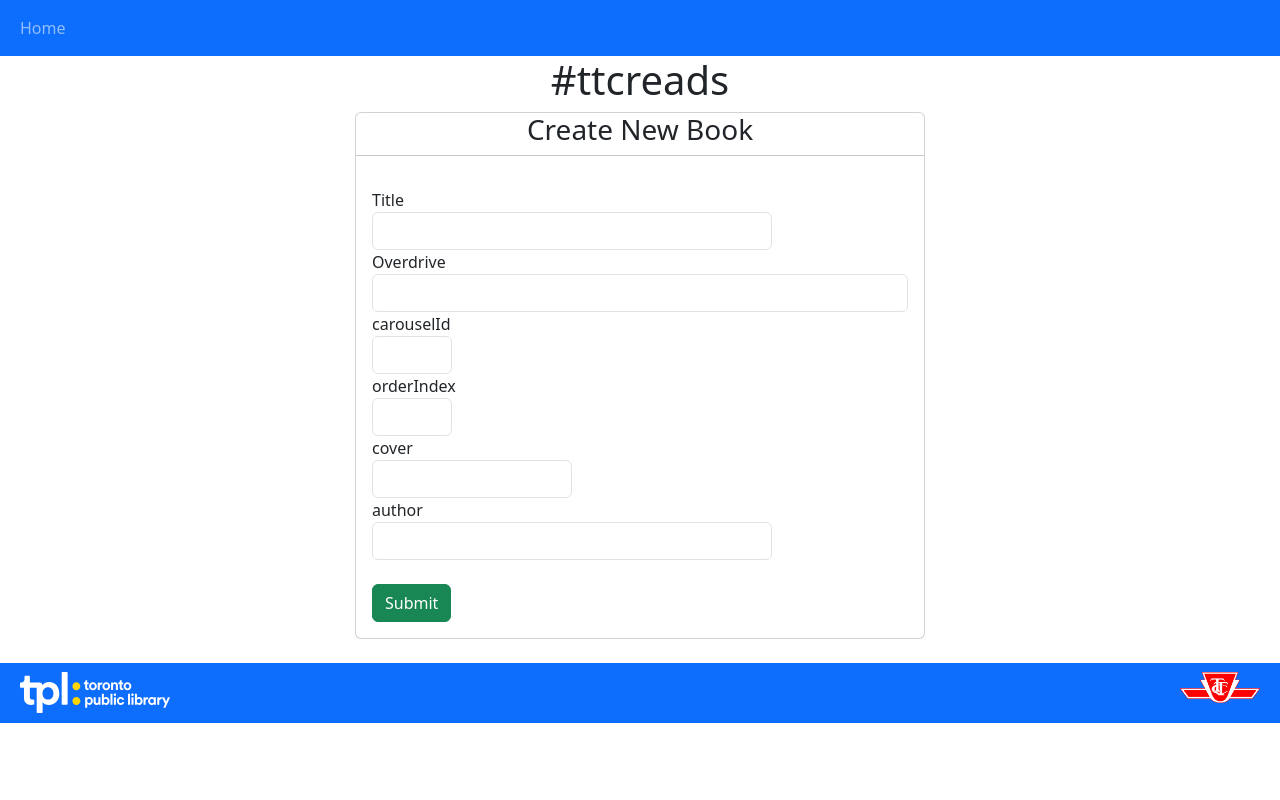
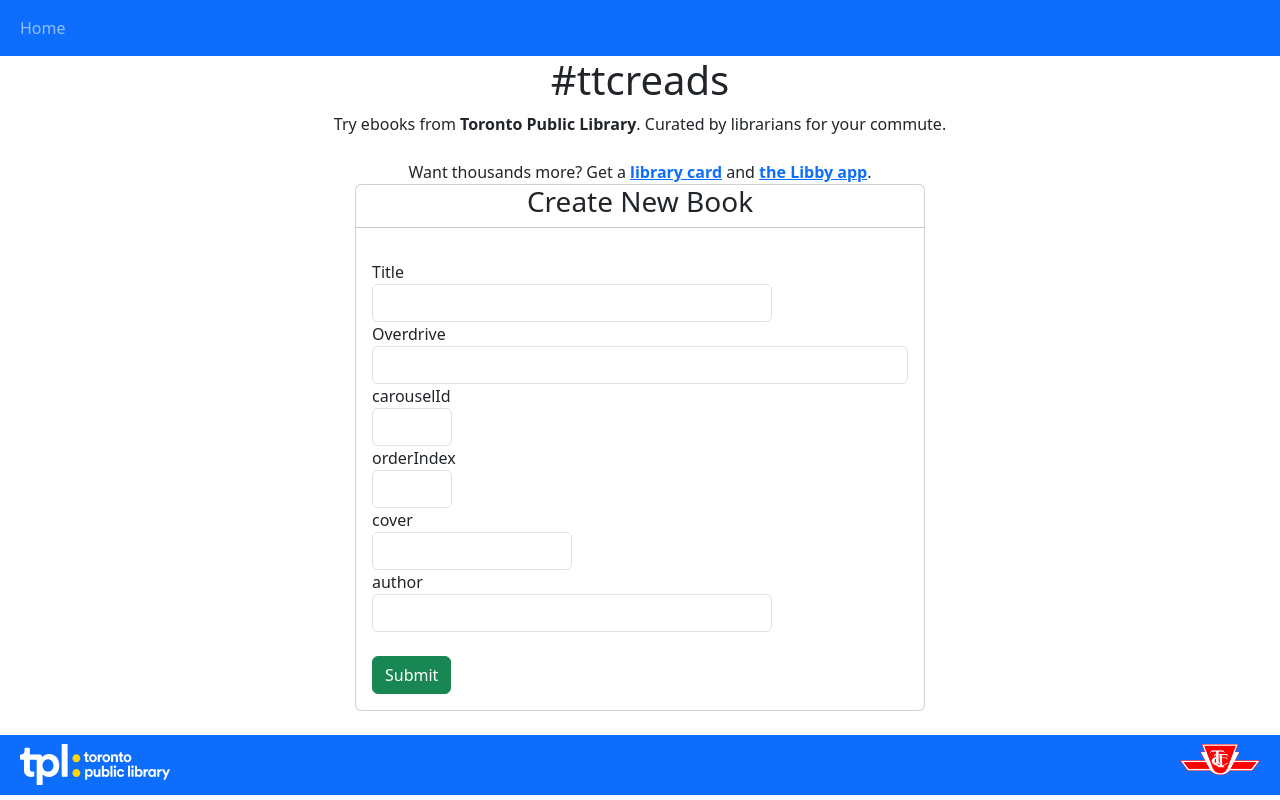
Before and after one commit to trabbis/angular12-crud2, an Angular app: page /create-book in a window 1280 px wide. Built offline with nearby package versions, Linux system fonts and the light colour scheme.

Commit message:
adding additional contents

```diff
--- a/src/app/app.component.html
+++ b/src/app/app.component.html
@@ -12,6 +12,17 @@
 </nav>
 
 <h1 class="text-center"> {{title}} </h1>
+<div style="text-align: center;">
+  <div>
+    Try ebooks from <span><b>Toronto Public Library</b></span>. Curated by librarians for your commute.
+  </div>
+  <br>
+  <div>
+    Want thousands more? Get a <a href="https://www.torontopubliclibrary.ca/using-the-library/your-library-card/" onclick="ga('send', 'event', 'Link Click', 'Library card', 'https://www.torontopubliclibrary.ca/using-the-library/your-library-card/');"><b>library card</b></a> and <a class="scrollToLibby" onclick="ga('send', 'event', 'Link Click', 'The Libby app', 'scrollToLibby');"><b>the Libby app</b></a>.
+  </div>
+</div>
+
+
 <div class = "container">
   <router-outlet></router-outlet>
 </div>
```
Also changed, not shown: src/assets/images/18.jpg (added).
